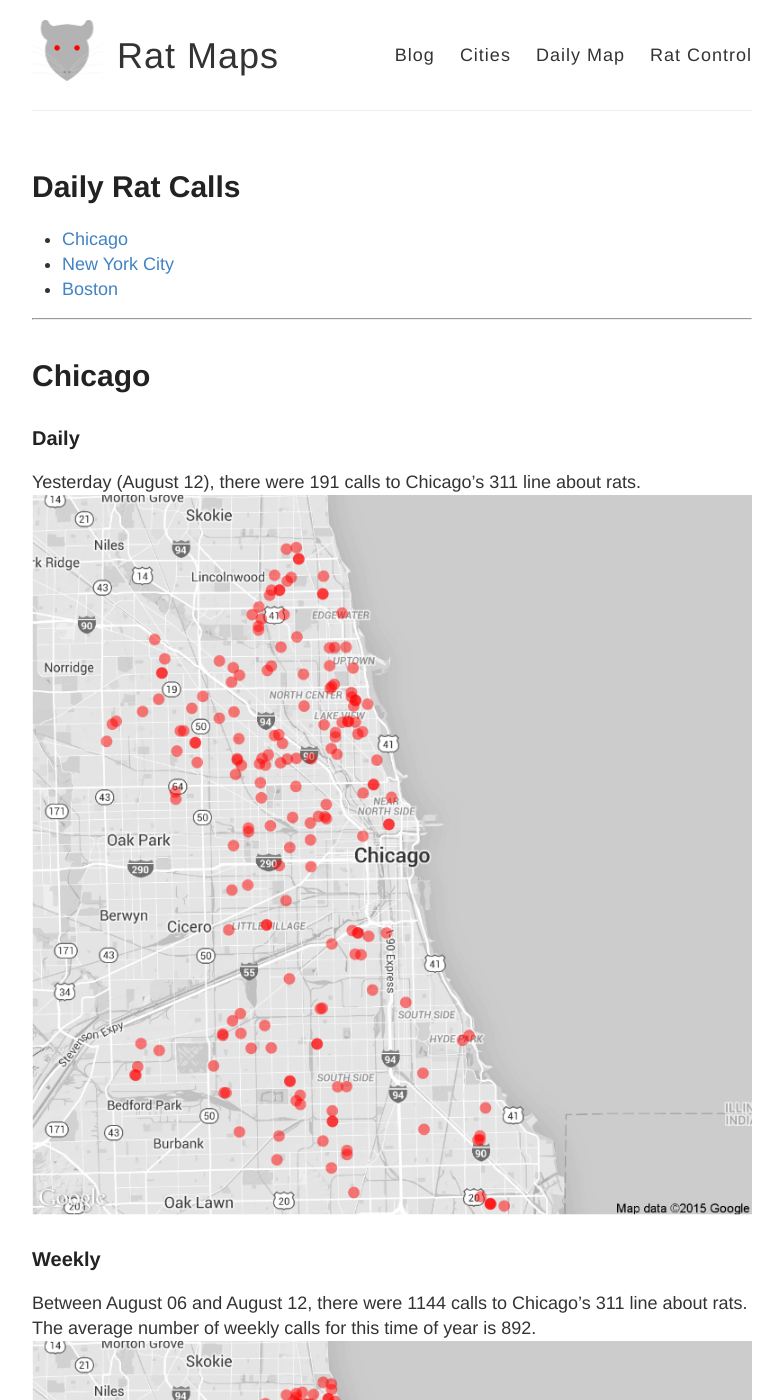
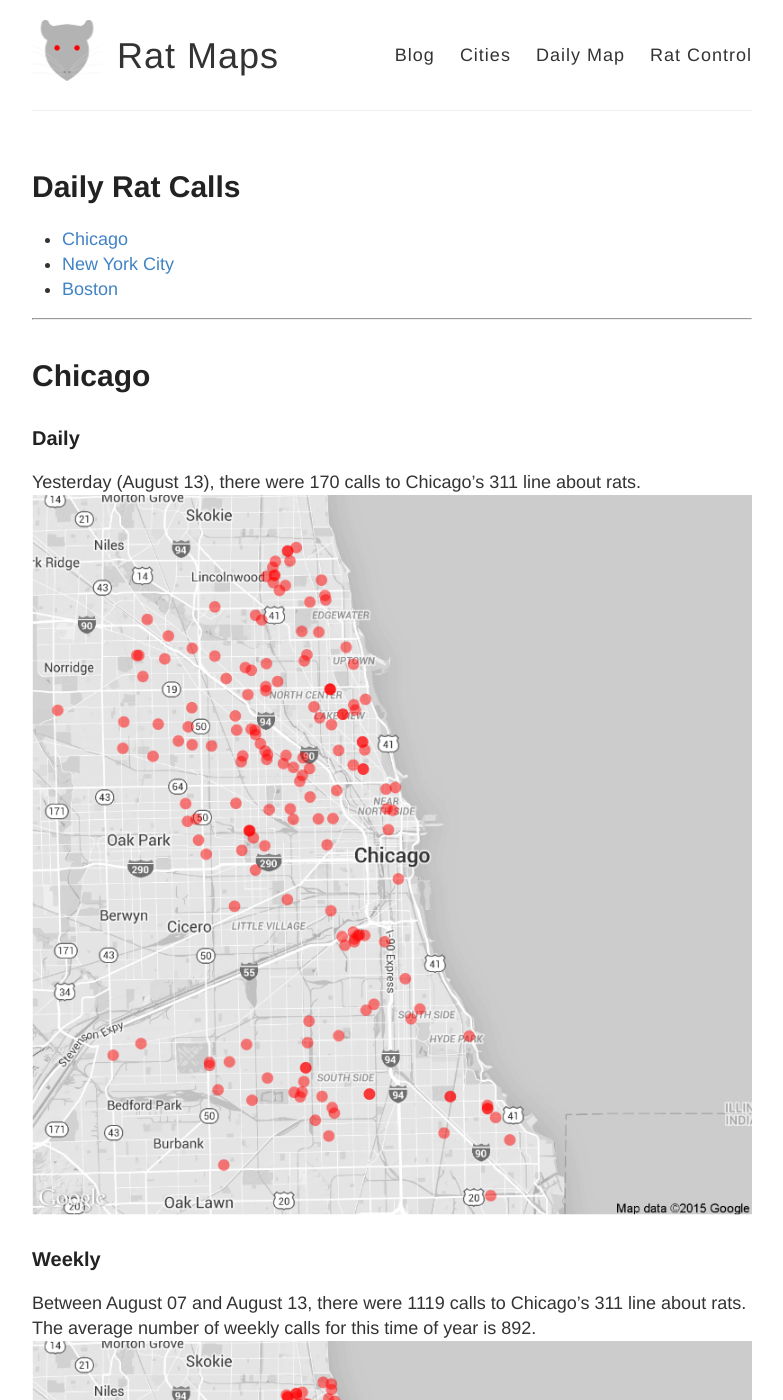
Before and after one commit to DanielHadley/ratmaps, a Jekyll site: the page built from daily.md, in a window 1280 px wide and 1400 px high. Shown: the whole window, without its empty margins (248-1031 px from the left). Built offline with Jekyll 4.4.1, drawn with Linux system fonts in a browser that asks for light colours; comment, search, counter and statistics services are not loaded; some of the changed text lies outside the part shown.

Commit message:
Daily Maps

```diff
--- a/daily.md
+++ b/daily.md
@@ -15,22 +15,22 @@ tags: Chicago NYC weekly daily rats
 
 ### Daily
 
-Yesterday (August 12), there were 191 calls to Chicago's 311 line about rats.
+Yesterday (August 13), there were 170 calls to Chicago's 311 line about rats.
 ![Chicago rat calls to 311 weekly map]({{ site.cityimages }}/daily/Chicago_Rat_Map_Daily.png)
 
 ### Weekly
-Between August 06 and August 12, there were 1144 calls to Chicago's 311 line about rats. The average number of weekly calls for this time of year is 892.
+Between August 07 and August 13, there were 1119 calls to Chicago's 311 line about rats. The average number of weekly calls for this time of year is 892.
 ![Chicago rat calls to 311 weekly map]({{ site.cityimages }}/daily/Chicago_Rat_Map_Weekly.png)
 ***
 # New York City <a id="nyc"><a>
 
 ### Daily
 
-Yesterday (August 12), there were 0 calls to New York City's 311 line about rats.
+Yesterday (August 13), there were 0 calls to New York City's 311 line about rats.
 ![NYC rat calls to 311 weekly map]({{ site.cityimages }}/daily/NYC_Rat_Map_Daily.png)
 
 ### Weekly
-Between August 06 and August 12, there were 0 calls to New York City's 311 line about rats. The average number of weekly calls for this time of year is 276.
+Between August 07 and August 13, there were 0 calls to New York City's 311 line about rats. The average number of weekly calls for this time of year is 276.
 ![NYC rat calls to 311 weekly map]({{ site.cityimages }}/daily/NYC_Rat_Map_Weekly.png)
 
 Each red dot represents one call about a rat seen in that location. The dots are transparent, so multiple calls from one location will be seen as a solid dot. The usual caveats apply: more calls do not necessarily mean that there are more rats in that location than other parts of the city. A cluster of dots could indicate that one resident is unusually vocal about rodents in his or her neighborhood. Also, more densely populated neighborhoods tend to make more calls to 311.
```
Also changed, not shown: images/pages/daily/Chicago_Rat_Map_Daily.png, images/pages/daily/Chicago_Rat_Map_Weekly.png.
